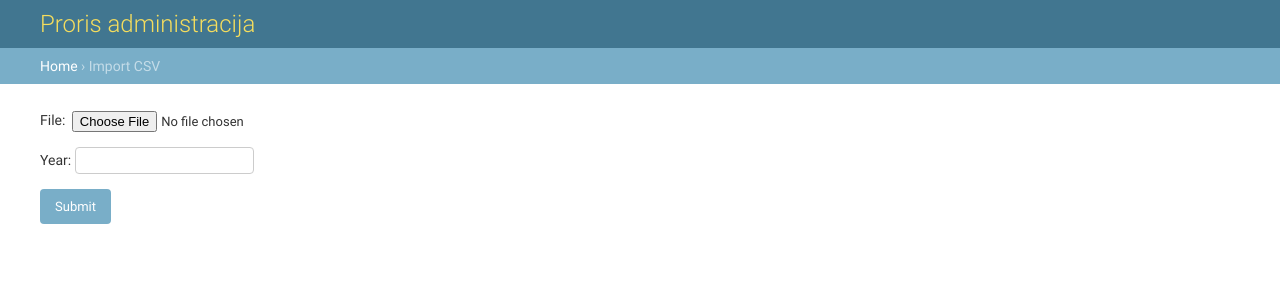
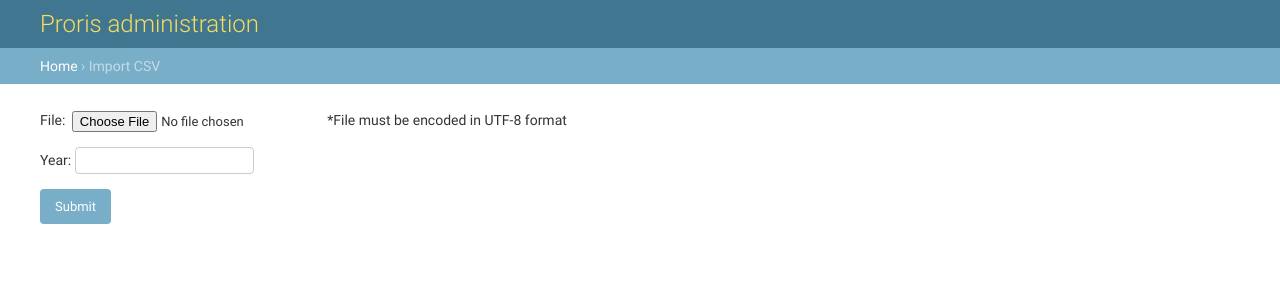
Before and after one commit to jank0s/proris, a Django app: page /admin/import/ in a window 1280 px wide. Shown: the top 300 px of the page. Run offline with Django 3.2, Linux system fonts and the light colour scheme; the visitor is signed in with stand-in values (Sample User, id 1).

Commit message:
Changed language to english, moved a template and added error checking and messaging to import csv view.

```diff
--- a/Proris/settings.py
+++ b/Proris/settings.py
@@ -33,7 +33,7 @@ TIME_ZONE = 'Europe/Ljubljana'
 
 # Language code for this installation. All choices can be found here:
 # http://www.i18nguy.com/unicode/language-identifiers.html
-LANGUAGE_CODE = 'sl-SI'
+LANGUAGE_CODE = 'en-US'
 
 SITE_ID = 1
 
--- a/templates/admin/base_site.html
+++ b/templates/admin/base_site.html
@@ -4,7 +4,7 @@
 {% block title %}{{ title }} | {% trans 'Django site admin' %}{% endblock %}
 
 {% block branding %}
-<h1 id="site-name">{% trans 'Proris administracija' %}</h1>
+<h1 id="site-name">{% trans 'Proris administration' %}</h1>
 {% endblock %}
 
 {% block nav-global %}{% endblock %}
--- a/templates/import_csv.html
+++ b/templates/admin/import_csv.html
@@ -6,6 +6,7 @@
 <div class="breadcrumbs">
 <a href="{% url 'admin:index' %}">{% trans "Home" %}</a>
  › Import CSV</div>
+
 {% endblock %}
 
 {% block content %}
--- a/webapp/forms.py
+++ b/webapp/forms.py
@@ -3,7 +3,7 @@ from webapp.models import Balance, Group, BudgetUserGroup, BudgetUser, Political
 import csv
 
 class DataInput(forms.Form):
-    file = forms.FileField()
+    file = forms.FileField(help_text="*File must be encoded in UTF-8 format")
     year = forms.IntegerField()
 
     def save(self):
--- a/webapp/views.py
+++ b/webapp/views.py
@@ -3,6 +3,7 @@ from django.shortcuts import render_to_response
 from webapp.forms import DataInput
 from django.template import RequestContext
 from django.http import HttpResponse
+from django.contrib import messages
 from webapp.models import Group, BudgetUserGroup, BudgetUser, Balance, PoliticalBranch, Programme, Category, Item
 
 
@@ -11,15 +12,22 @@ def importcsv(request):
     if request.method == "POST":
         form = DataInput(request.POST, request.FILES)
         if form.is_valid():
-            form.save()
-            return HttpResponse("Saved")
+            try:
+                form.save()
+                context = {"form": form}
+                messages.success(request, "Import was successful")
+            except:
+                context = {"form": form}
+                messages.error(request, "Something went wrong. Please check if you uploaded the correct file and that it is encoded in the correct format (UTF-8)")
         else:
-            return HttpResponse("%s" % form.is_valid())
+            context = {"form": form}
     else:
         form = DataInput()
         context = {"form": form}
-        return render_to_response("import_csv.html", context,
-        context_instance=RequestContext(request))
+
+    return render_to_response("admin/import_csv.html", context,
+                                          context_instance=RequestContext(request))
+
 
 def index(request):
     latest_poll_list = PoliticalBranch.objects.all()
```
